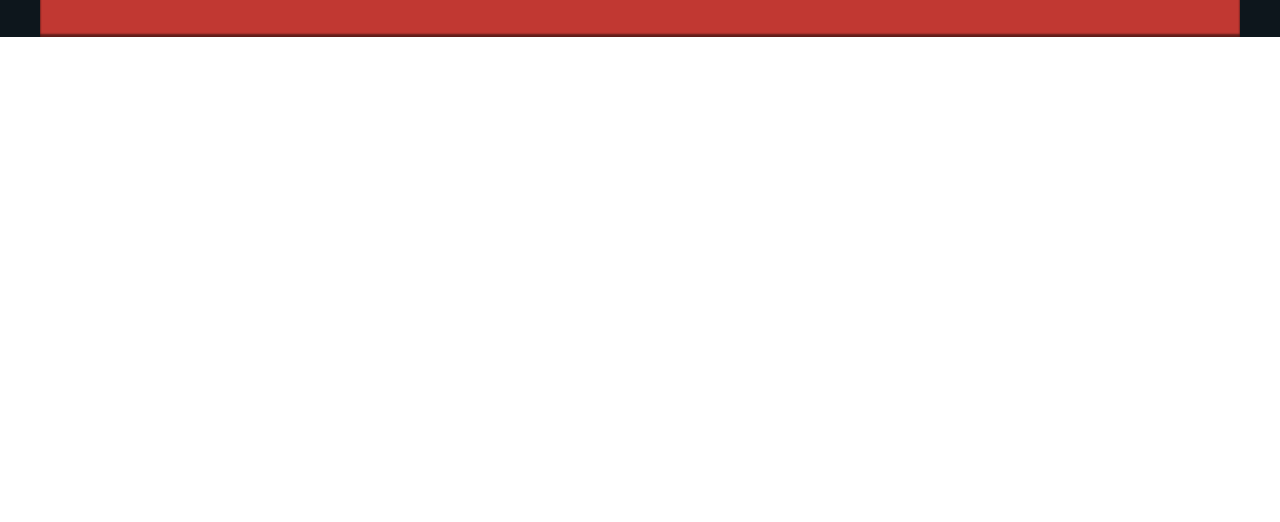
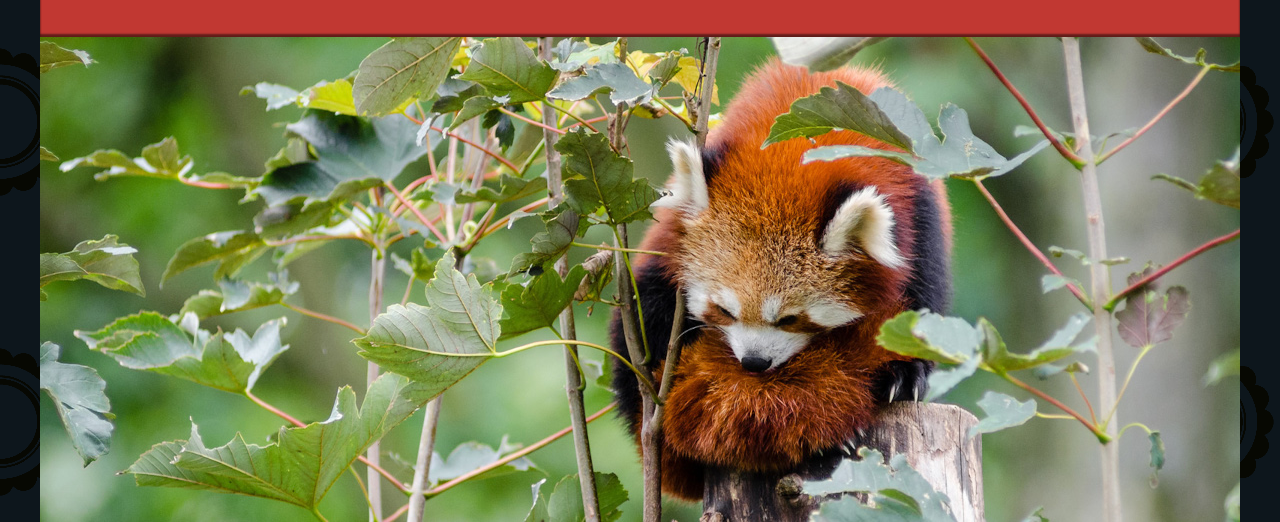
Before and after one commit to luckyoyo2/html, a plain HTML site: page index.html in a window 1280 px wide. Shown: the part 778-1300 px from the top of the page. Before the commit the page ends 815 px from the top, so only its background shows below. Drawn offline with nearby package versions, Linux system fonts and the light colour scheme.

Commit message:
Add the picture element

```diff
--- a/index.html
+++ b/index.html
@@ -155,6 +155,10 @@
 
       <div class="red-panda">
         <!-- insert picture element -->
+        <picture>
+          <source media="(max-width: 600px)" srcset="red-panda600w.jpeg">
+          <img src="red-panda1200w.jpeg" alt="A red panda chilling on a tree">
+        </picture>
       </div>
 
     </main>
```
